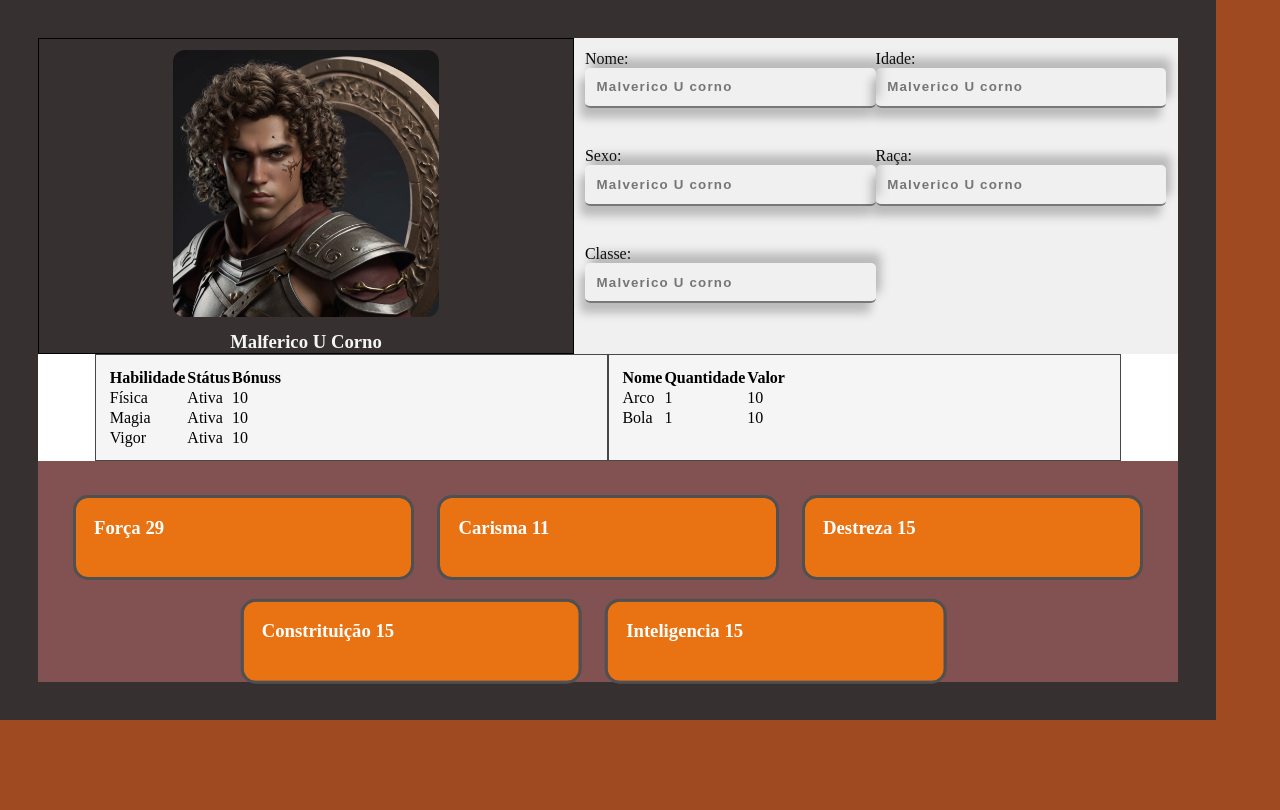
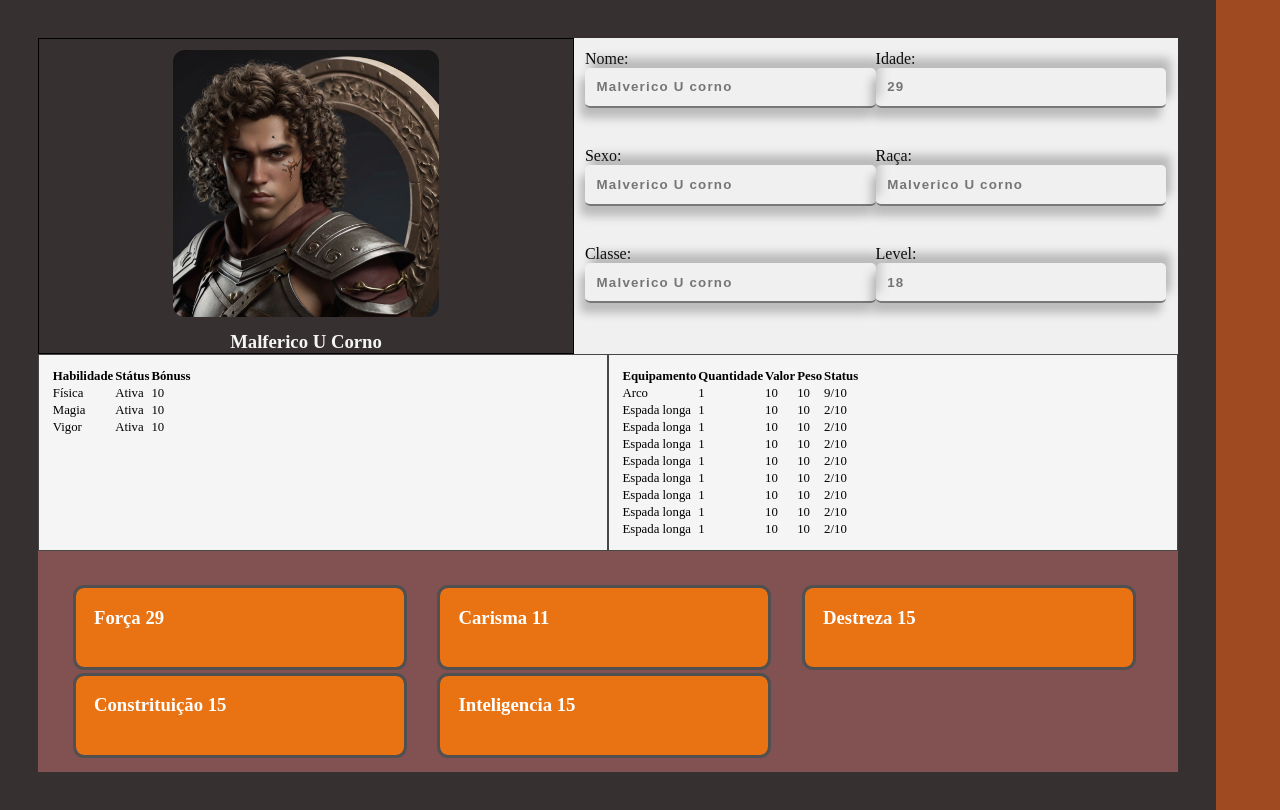
Before and after one commit to MarcioAlac/FichaRpg, a plain HTML site: page index.html in a window 1280 px wide. Drawn offline with Linux system fonts and the light colour scheme.

Commit message:
0.1.3v - React

```diff
--- a/css/main.css
+++ b/css/main.css
@@ -9,6 +9,7 @@ body
 {
     background: rgb(159, 74, 32);
     height: 100vh;
+    overflow: hidden;
 }
 
 .inv-area
@@ -35,7 +36,7 @@ body
     justify-content: center;
     width: 100%;
     background-color: white;
-    height: 50%;
+    max-height: 10%;
 }
 
 .inv-img
@@ -87,9 +88,10 @@ body
 {
     background: whitesmoke;
     padding: 1%;
-    max-width: 45%;
     width: 100%;
+    max-width: 50%;
     border: 1px solid rgb(71, 71, 71);
+    overflow-x: scroll;
 }
 
 .char-status
@@ -101,13 +103,21 @@ body
     position: relative;
     background-color: rgb(130, 82, 82);
 }
-
+@media (max-width: 319px)
+{
+    .char-status
+    {
+        grid-template-columns: repeat(2, 1.5fr);
+        font-size: 50%;
+    }
+}
 .status
 {
     background-color: rgb(233, 115, 19);
     color: white;
-    border-radius: 12px;
+    border-radius: 8px;
     height: 90%;
+    max-width: 90%;
     margin: 4%;
     padding: 5%;
     outline: 3px solid rgb(80, 80, 80);
@@ -117,5 +127,12 @@ body
 
 .status-int, .status-cons
 {
-    transform: translate(50%, 20%);
+    /* transform: translate(50%, 20%);  */
 }
+
+tr
+{
+    width: 100%;
+    max-width: 95%;
+    font-size: clamp(70%, 80%, 200%);
+}
--- a/index.html
+++ b/index.html
@@ -29,7 +29,7 @@
 
                     <div class="caracter user-caracter">
                         <label for="u_year">Idade:</label>
-                        <input type="text" placeholder="Malverico U corno" id="u_year" disabled>
+                        <input type="number" placeholder="29" id="u_year" disabled>
                     </div>
 
                     <div class="caracter user-caracter">
@@ -45,6 +45,11 @@
                     <div class="caracter user-caracter">
                         <label for="u_class">Classe:</label>
                         <input type="text" placeholder="Malverico U corno" id="u_class" disabled>
+                    </div>
+
+                    <div class="caracter user-caracter">
+                        <label for="u_level">Level:</label>
+                        <input type="number" placeholder="18" id="u_level" disabled>
                     </div>
 
                 </div>
@@ -86,9 +91,11 @@
                     <table>
                         <thead>
                             <tr>
-                                <th>Nome</th>
+                                <th>Equipamento</th>
                                 <th>Quantidade</th>
                                 <th>Valor</th>
+                                <th>Peso</th>
+                                <th>Status</th>
                             </tr>
                         </thead>
                         <tbody>
@@ -96,18 +103,71 @@
                                 <td>Arco</td>
                                 <td>1</td>
                                 <td>10</td>
+                                <td>10</td>
+                                <td>9/10</td>
                             </tr>
                             <tr>
-                                <td>Bola</td>
+                                <td>Espada longa</td>
                                 <td>1</td>
                                 <td>10</td>
+                                <td>10</td>
+                                <td>2/10</td>
+                            </tr>
+                            <tr>
+                                <td>Espada longa</td>
+                                <td>1</td>
+                                <td>10</td>
+                                <td>10</td>
+                                <td>2/10</td>
+                            </tr>
+                            <tr>
+                                <td>Espada longa</td>
+                                <td>1</td>
+                                <td>10</td>
+                                <td>10</td>
+                                <td>2/10</td>
+                            </tr>
+                            <tr>
+                                <td>Espada longa</td>
+                                <td>1</td>
+                                <td>10</td>
+                                <td>10</td>
+                                <td>2/10</td>
+                            </tr>
+                            <tr>
+                                <td>Espada longa</td>
+                                <td>1</td>
+                                <td>10</td>
+                                <td>10</td>
+                                <td>2/10</td>
+                            </tr>
+                            <tr>
+                                <td>Espada longa</td>
+                                <td>1</td>
+                                <td>10</td>
+                                <td>10</td>
+                                <td>2/10</td>
+                            </tr>
+                            <tr>
+                                <td>Espada longa</td>
+                                <td>1</td>
+                                <td>10</td>
+                                <td>10</td>
+                                <td>2/10</td>
+                            </tr>
+                            <tr>
+                                <td>Espada longa</td>
+                                <td>1</td>
+                                <td>10</td>
+                                <td>10</td>
+                                <td>2/10</td>
                             </tr>
                         </tbody>
                     </table>
                 </div>
 
             </div>
-
+        <!-- ---------- Status geral das habilidade do personagem ----------  -->
             <section class="char-status">
 
                 <div class="status status-for">
```
